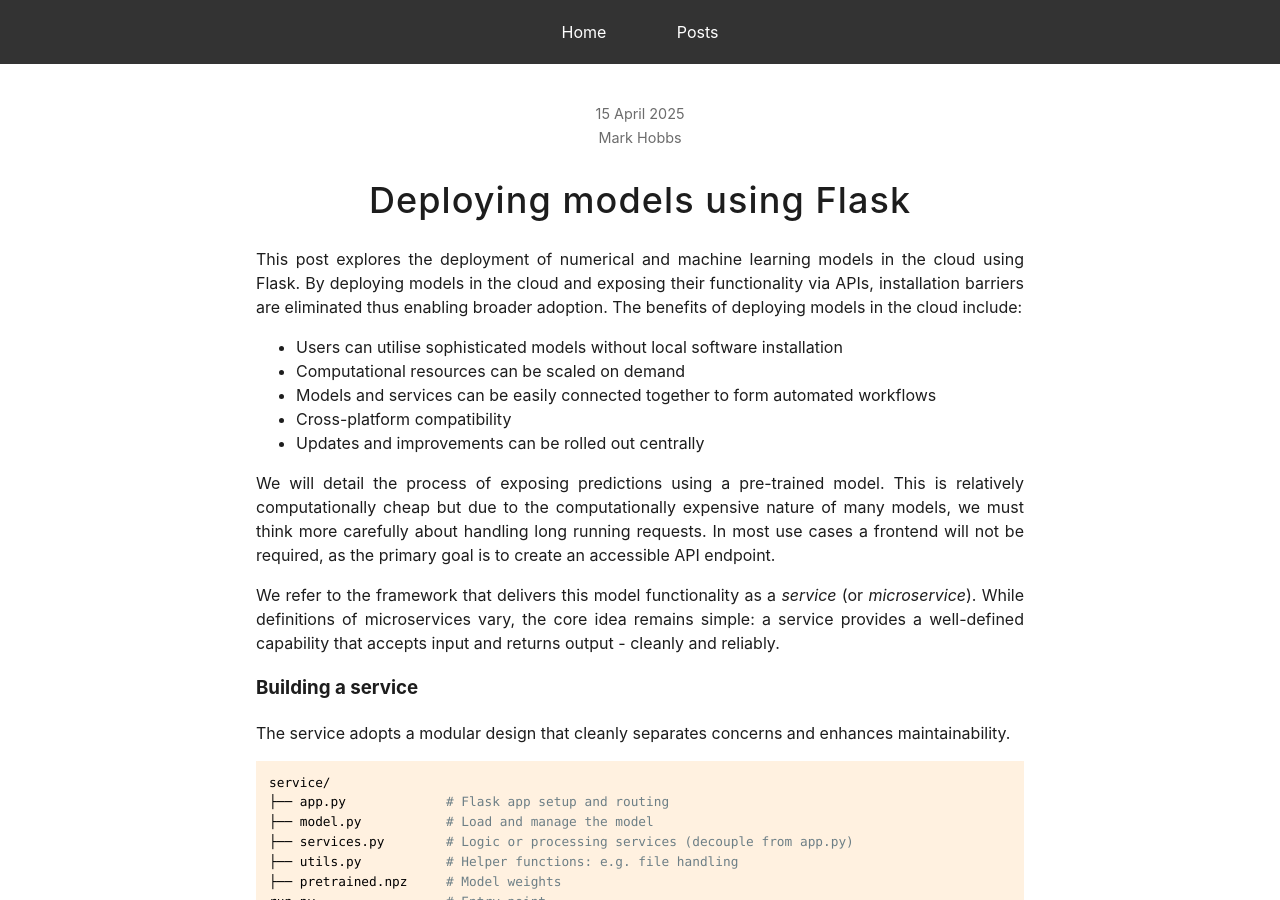
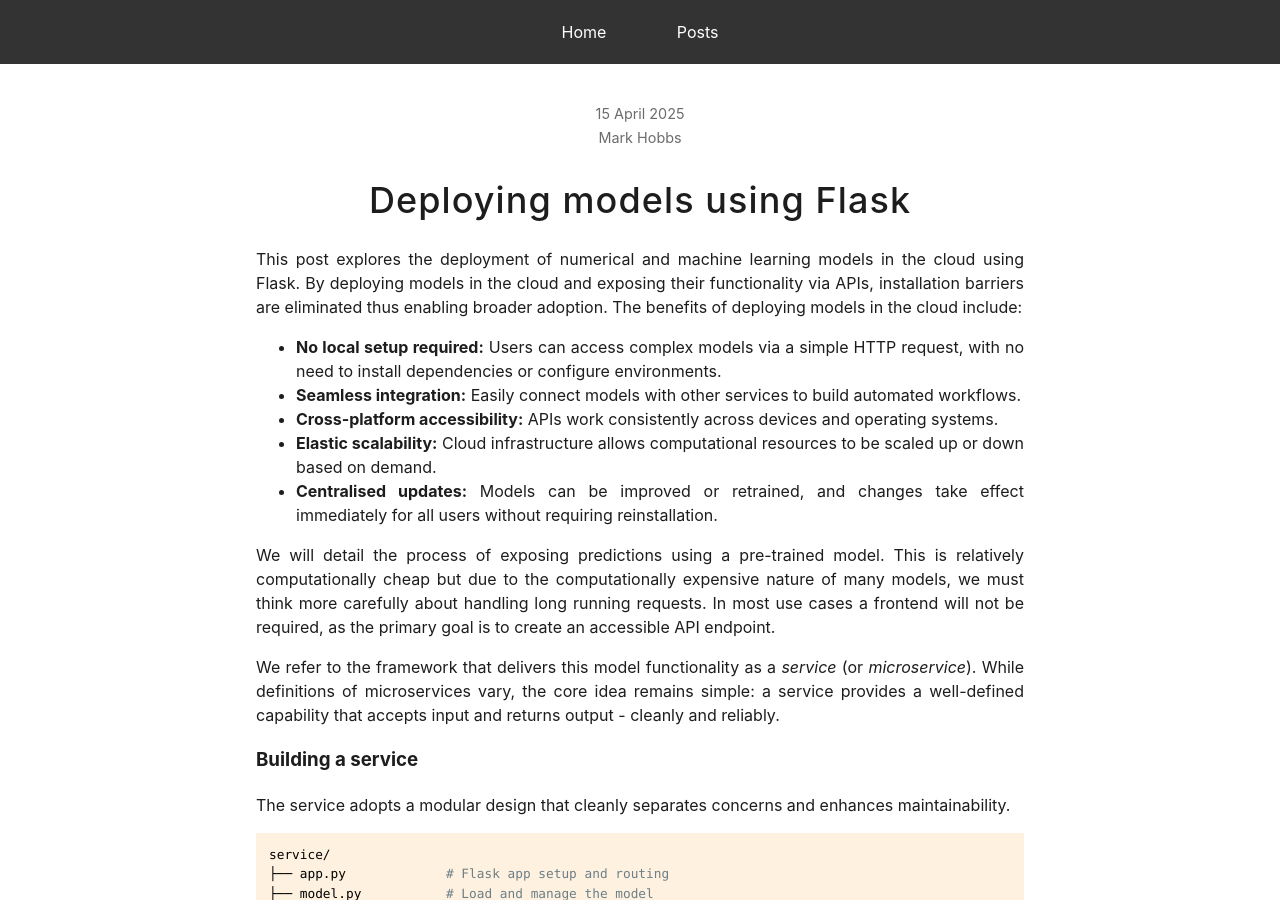
Before and after one commit to mark-hobbs/mark-hobbs.github.io, a Jekyll site: the page built from _posts/2025-04-15-model-deployment.md, in a window 1280 px wide and 900 px high. Built offline with Jekyll 4.4.1, drawn with Linux system fonts in a browser that asks for light colours; some of the changed text lies outside the part shown.

Commit message:
General updates

```diff
--- a/_posts/2025-04-15-model-deployment.md
+++ b/_posts/2025-04-15-model-deployment.md
@@ -7,11 +7,11 @@ draft: True
 
 This post explores the deployment of numerical and machine learning models in the cloud using Flask. By deploying models in the cloud and exposing their functionality via APIs, installation barriers are eliminated thus enabling broader adoption. The benefits of deploying models in the cloud include:
 
-- Users can utilise sophisticated models without local software installation
-- Computational resources can be scaled on demand
-- Models and services can be easily connected together to form automated workflows
-- Cross-platform compatibility
-- Updates and improvements can be rolled out centrally
+- **No local setup required:** Users can access complex models via a simple HTTP request, with no need to install dependencies or configure environments.
+- **Seamless integration:** Easily connect models with other services to build automated workflows.
+- **Cross-platform accessibility:** APIs work consistently across devices and operating systems.
+- **Elastic scalability:** Cloud infrastructure allows computational resources to be scaled up or down based on demand.
+- **Centralised updates:** Models can be improved or retrained, and changes take effect immediately for all users without requiring reinstallation.
 
 We will detail the process of exposing predictions using a pre-trained model. This is relatively computationally cheap but due to the computationally expensive nature of many models, we must think more carefully about handling long running requests. In most use cases a frontend will not be required, as the primary goal is to create an accessible API endpoint.
 
@@ -149,6 +149,8 @@ The server returns the prediction results in a JSON format.
 
 To take the microservice from running locally to production-ready deployment...
 
+... expose the service to allow users to call the `/predict` endpoint.
+
 - Cloud platforms (AWS, Google Cloud, Azure)
 - Container services (Docker, Kubernetes)
 
```
